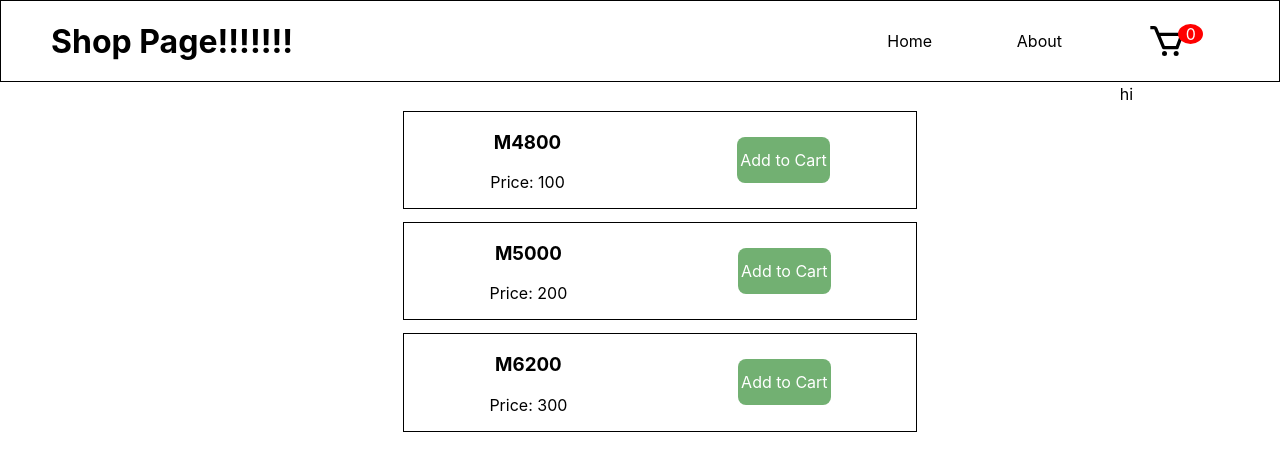
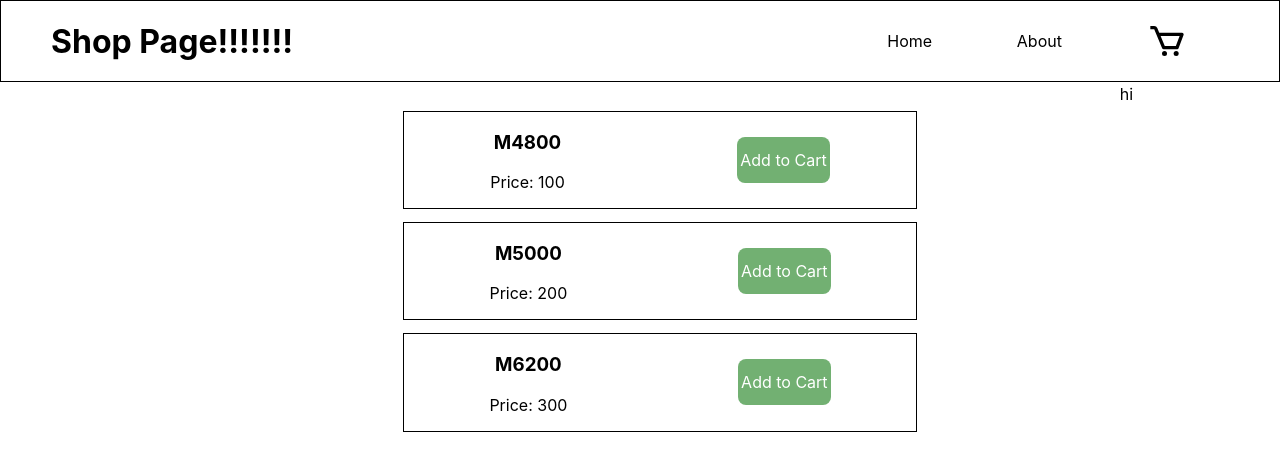
Before and after one commit to SalamanderCtesiphon/e-commerce-react-app, a React (Create React App) app: page /shop in a window 1280 px wide. Shown: the top 450 px of the page. Built offline with nearby package versions, Linux system fonts and the light colour scheme.

Commit message:
setting up the check out component

```diff
--- a/src/components/Header.js
+++ b/src/components/Header.js
@@ -15,7 +15,9 @@ function Header() {
             <a href="/">Home</ a>
             <a href="/About">About</a>
             <BiCart className='shopping-cart' onClick={() => console.log(cart)}/>
-            <div className='items-in-cart'>{productsCount}</div>
+            {productsCount > 0 ?
+            <div className='items-in-cart'>{productsCount}</div> : null
+            }
           </div>
         </div>
     </div>
```
